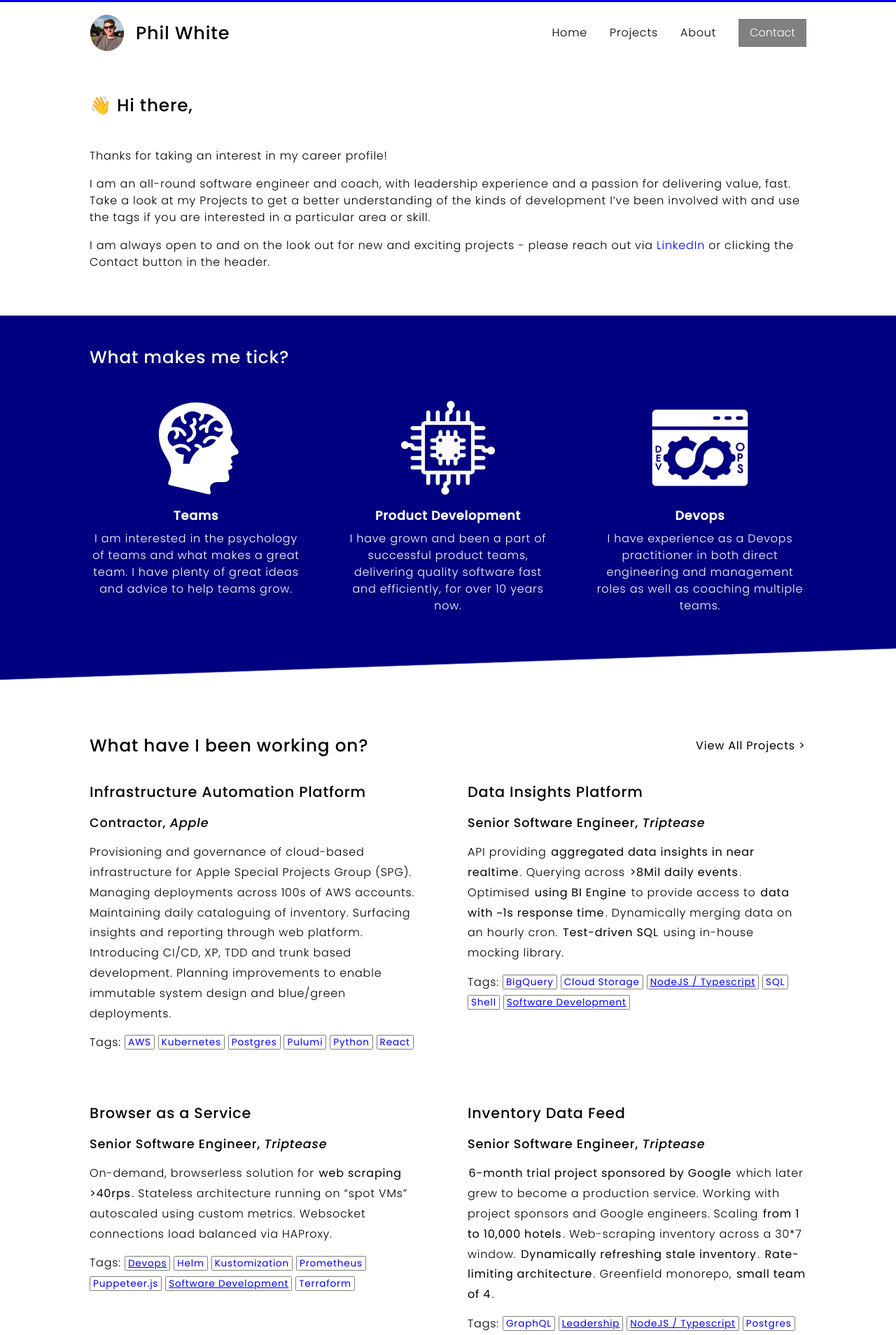
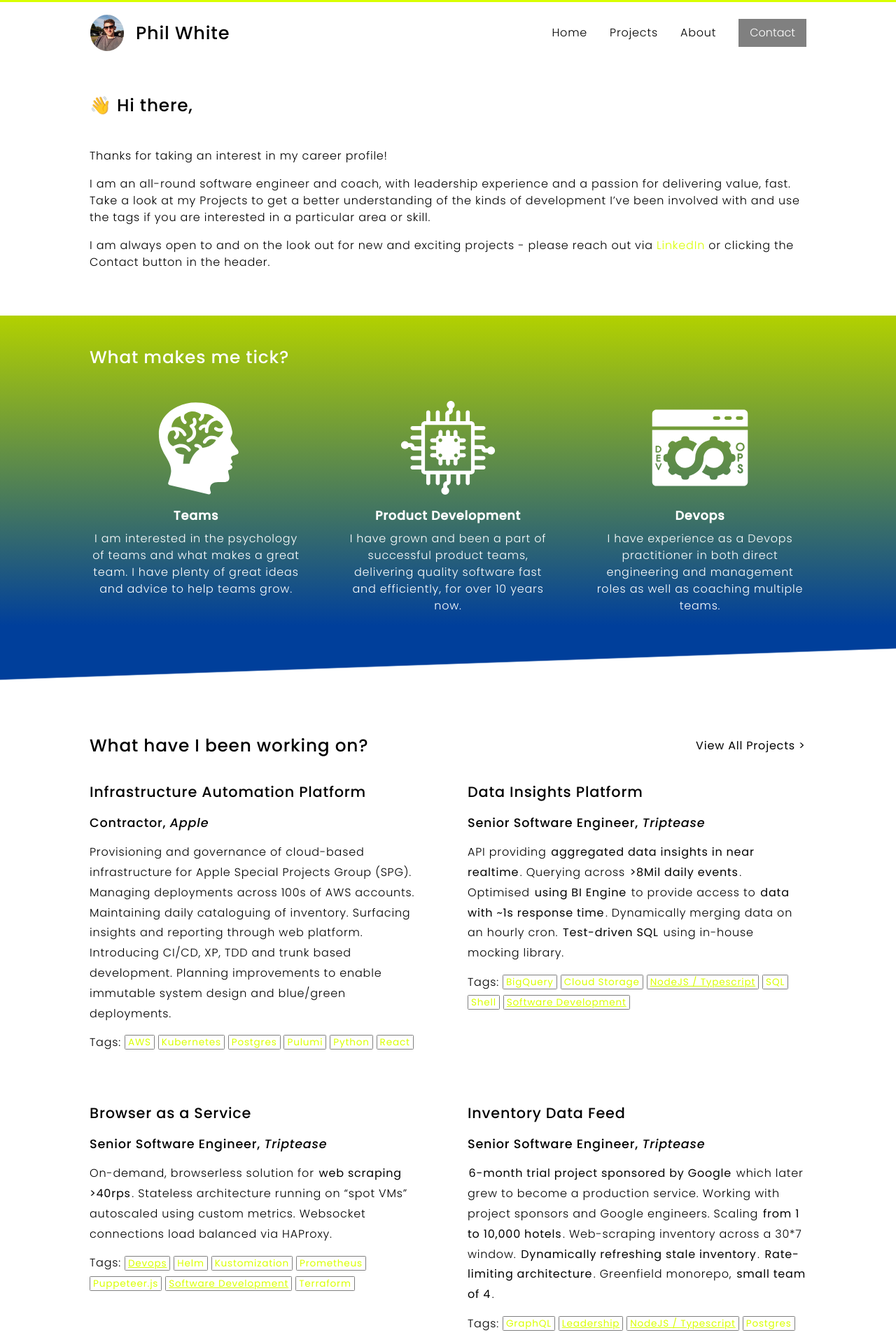
Before and after one commit to philwhiteuk/cv, a Jekyll site: the page built from pages/index.md, in a window 1280 px wide. Shown: the top 1908 px of the page at 70% size. Built offline with Jekyll 4.4.1, drawn with Linux system fonts in a browser that asks for light colours.

Commit message:
💄 refresh theme

```diff
--- a/_sass/default.scss
+++ b/_sass/default.scss
@@ -17,10 +17,10 @@ $base_anchor_text_colour_hovered: #fff;
 $breakpoint_sm: 515px;
 $breakpoint_md: 850px;
 
-$primary_bg: navy;
-$primary_bg_gradient: navy;
+$primary_bg: #b2d100;
+$primary_bg_gradient: #003f9b;
 $primary_fg: #fff;
-$primary_highlight: blue;
+$primary_highlight: #d9ff00;
 $primary_emphasis: #fff;
 
 $secondary_bg: white;
```
